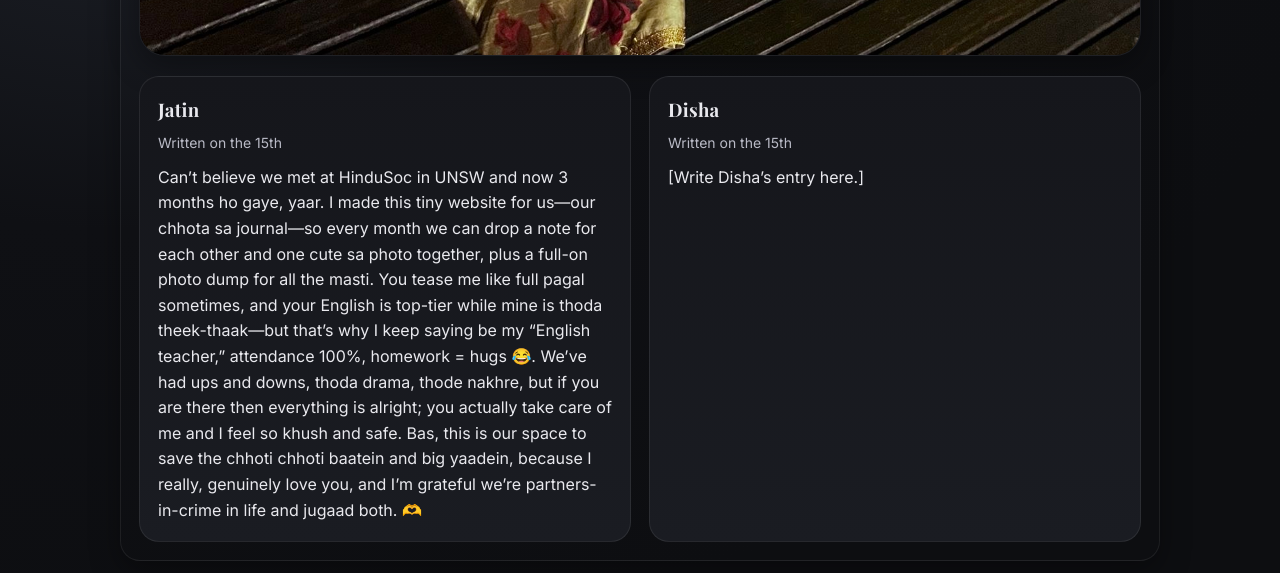
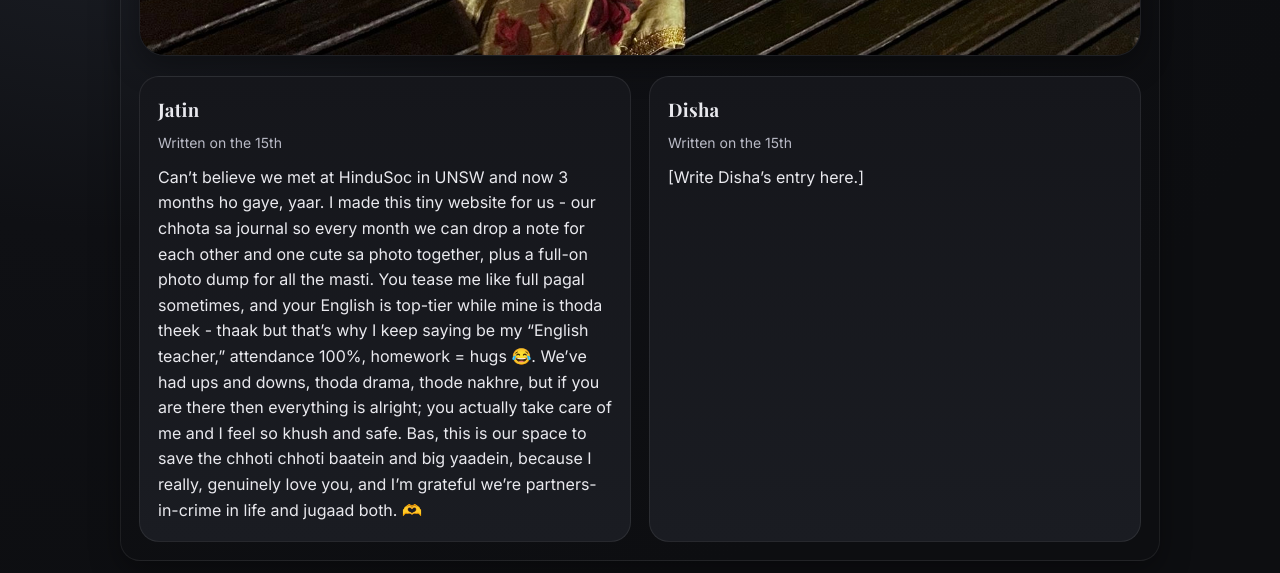
Before and after one commit to jatindishapednekar-max/jatindishajournal, a plain HTML site: page entries/2025-11-15/index.html in a window 1280 px wide. Shown: the part 1650-2223 px from the top of the page. Drawn offline with nearby package versions, Linux system fonts and the light colour scheme.

Commit message:
added changes

```diff
--- a/entries/2025-11-15/index.html
+++ b/entries/2025-11-15/index.html
@@ -42,7 +42,7 @@
           <div class="entry">
             <!-- Paste your text here (simple paragraphs).
                  If you have your entry in jatin.md, just copy-paste it as plain text or paragraphs. -->
-            <p>Can’t believe we met at HinduSoc in UNSW and now 3 months ho gaye, yaar. I made this tiny website for us—our chhota sa journal—so every month we can drop a note for each other and one cute sa photo together, plus a full-on photo dump for all the masti. You tease me like full pagal sometimes, and your English is top-tier while mine is thoda theek-thaak—but that’s why I keep saying be my “English teacher,” attendance 100%, homework = hugs 😂. We’ve had ups and downs, thoda drama, thode nakhre, but if you are there then everything is alright; you actually take care of me and I feel so khush and safe. Bas, this is our space to save the chhoti chhoti baatein and big yaadein, because I really, genuinely love you, and I’m grateful we’re partners-in-crime in life and jugaad both. 🫶</p>
+            <p>Can’t believe we met at HinduSoc in UNSW and now 3 months ho gaye, yaar. I made this tiny website for us - our chhota sa journal so every month we can drop a note for each other and one cute sa photo together, plus a full-on photo dump for all the masti. You tease me like full pagal sometimes, and your English is top-tier while mine is thoda theek - thaak but that’s why I keep saying be my “English teacher,” attendance 100%, homework = hugs 😂. We’ve had ups and downs, thoda drama, thode nakhre, but if you are there then everything is alright; you actually take care of me and I feel so khush and safe. Bas, this is our space to save the chhoti chhoti baatein and big yaadein, because I really, genuinely love you, and I’m grateful we’re partners-in-crime in life and jugaad both. 🫶</p>
           </div>
         </article>
 
```
